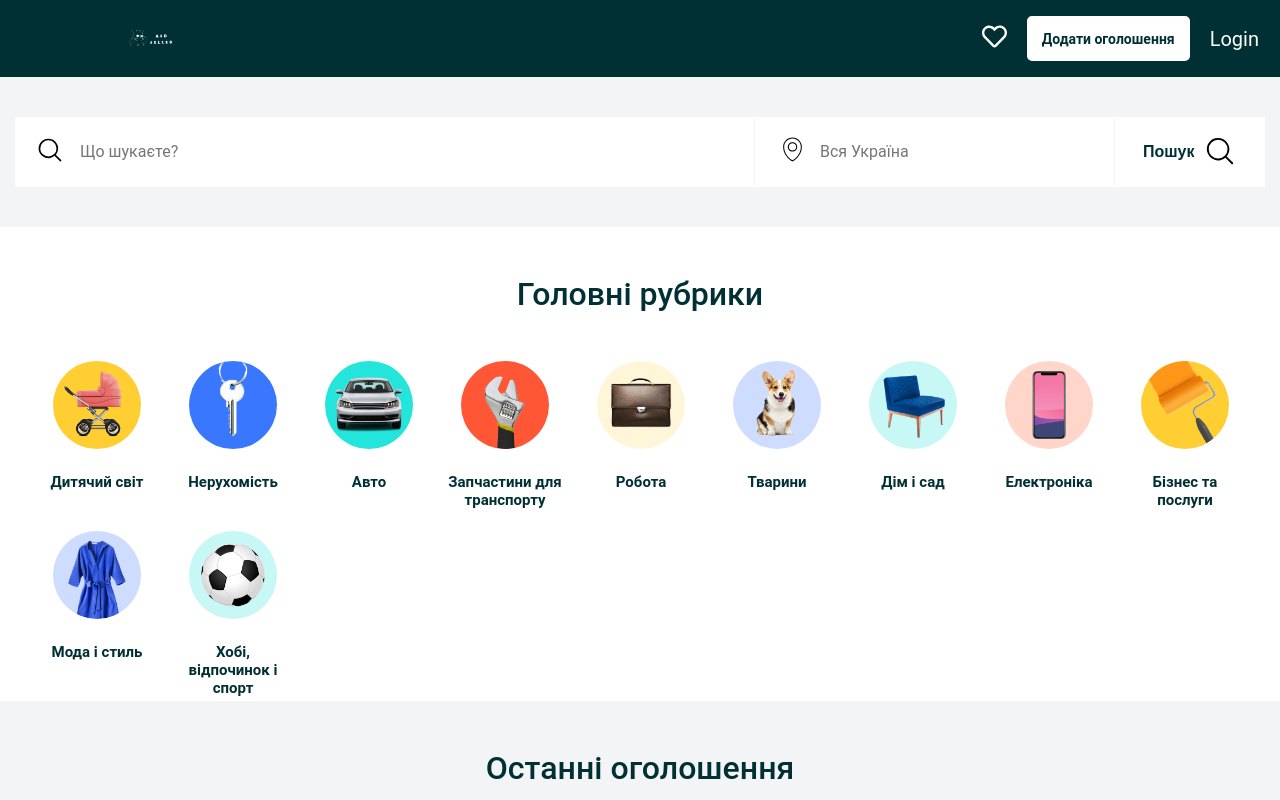
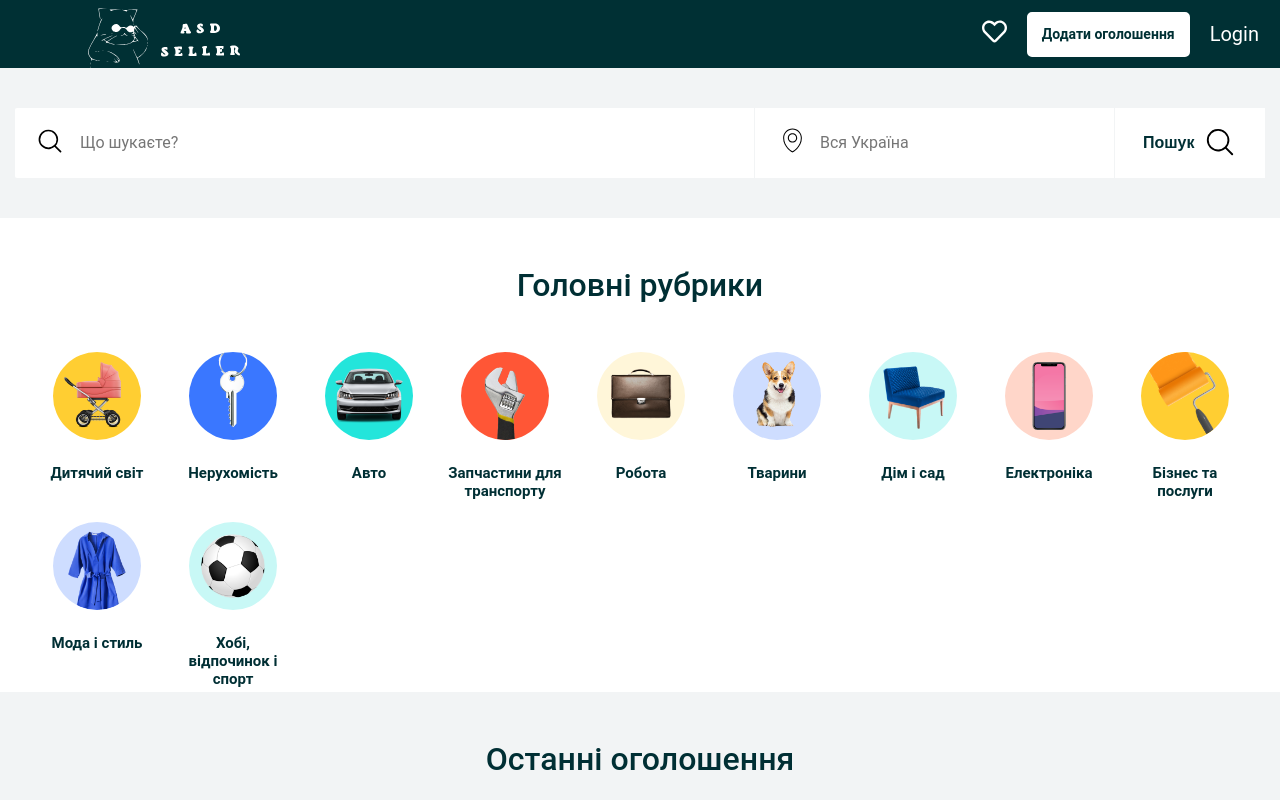
Before and after one commit to OleksandraTurik/ASD-seller, a React (Create React App) app in the folder ui/: page / in a window 1280 px wide. Shown: the top 800 px of the page. Built offline with nearby package versions, Linux system fonts and the light colour scheme.

Commit message:
Fix Header

```diff
--- a/ui/src/assets/icons/Logo.jsx
+++ b/ui/src/assets/icons/Logo.jsx
@@ -1,5 +1,4 @@
 import React from 'react';
-import styled from 'styled-components';
 
 const Logo = (props) => (
   <div>
--- a/ui/src/components/common/Header/index.jsx
+++ b/ui/src/components/common/Header/index.jsx
@@ -19,7 +19,6 @@ const Header = () => (
       <NavLinkHeader to="/">
         <Logo
           width={250}
-          height={70}
           fill="white"
         />
       </NavLinkHeader>
--- a/ui/src/components/common/Header/styled.js
+++ b/ui/src/components/common/Header/styled.js
@@ -9,6 +9,7 @@ export const Container = styled.header`
 export const Nav = styled.nav`
   display: flex;
   flex-direction: row;
+  height: 68px;
   max-width: 1238px;
   justify-content: space-between;
   margin: 0 auto;
```
